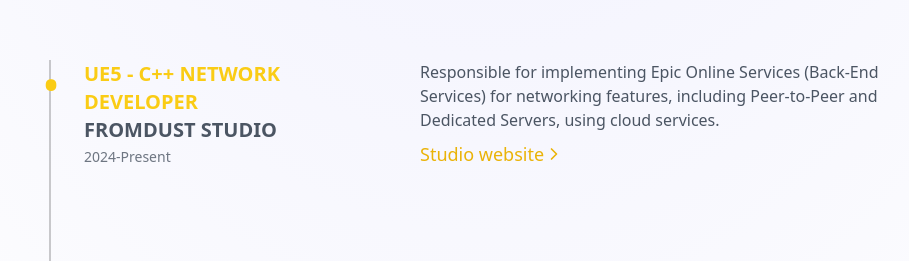
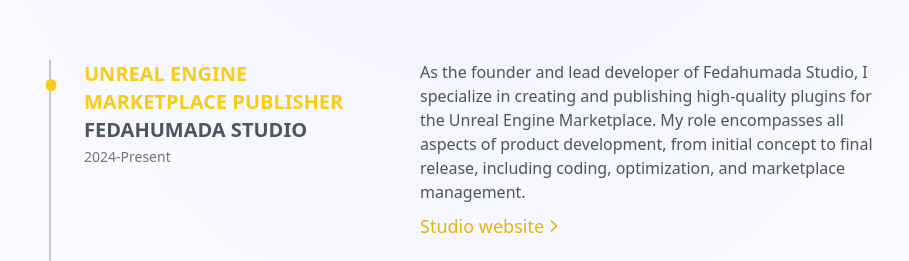
Before and after one commit to fedahumada/fedahumada.github.io, an Astro site: page / in a window 1280 px wide. Shown: the part 630-891 px from the top of the page, without its empty margins (156-1065 px from the left). Built offline with nearby package versions, Linux system fonts and the light colour scheme; Astro itself is replaced by a stand-in of ours.

Commit message:
Publisher experience

```diff
--- a/src/components/Experience.astro
+++ b/src/components/Experience.astro
@@ -1,7 +1,14 @@
 ---
 import ExperienceItem from "./ExperienceItem.astro"
 const EXPERIENCIE = [
-{
+  {
+    date: "2024-Present",
+    title: "UNREAL ENGINE MARKETPLACE PUBLISHER",
+    company: "FEDAHUMADA STUDIO",
+    description: "As the founder and lead developer of Fedahumada Studio, I specialize in creating and publishing high-quality plugins for the Unreal Engine Marketplace. My role encompasses all aspects of product development, from initial concept to final release, including coding, optimization, and marketplace management.",
+    link: "https://www.unrealengine.com/marketplace/en-US/profile/Fedahumada+Studio?count=20&sortBy=effectiveDate&sortDir=DESC&start=0",
+  },
+  {
     date: "2024-Present",
     title: "UE5 - C++ NETWORK DEVELOPER",
     company: "FROMDUST STUDIO",
```
